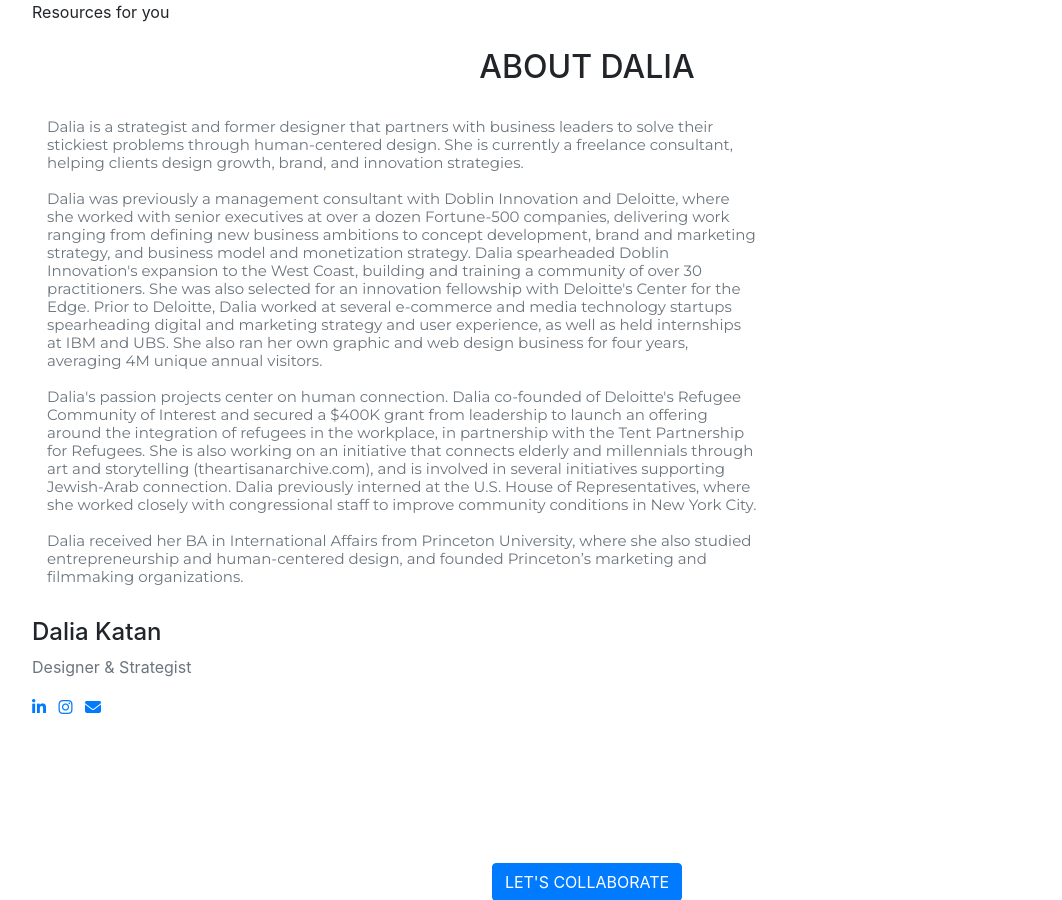
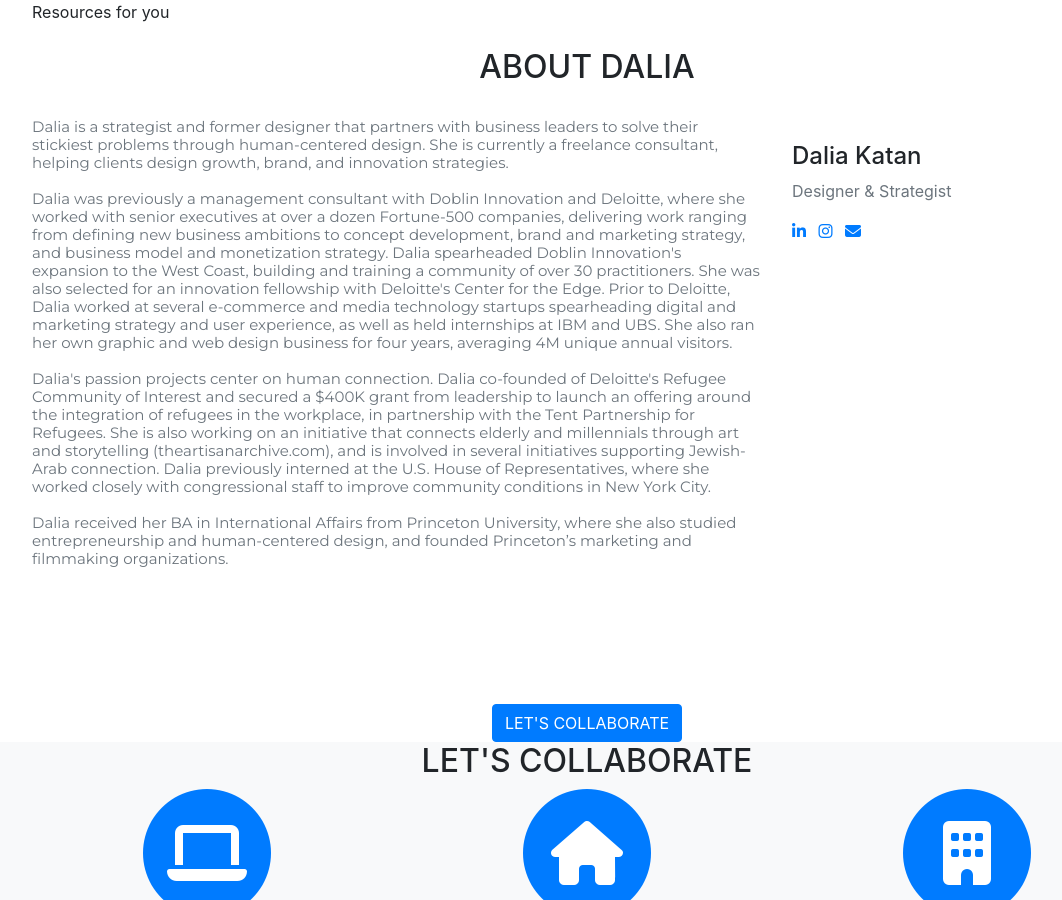
Before and after one commit to dalkat/dalkat.github.io, a Jekyll site: the page built from for-you.md, in a window 1280 px wide and 900 px high. Shown: the whole window, without its empty margins (53-1115 px from the left). Built offline with Jekyll 4.4.1, drawn with Linux system fonts in a browser that asks for light colours; nearby versions of some CDN libraries; some web fonts are replaced; library files that are not in the unit come from our copies.

Commit message:
moved up row code to before about text

```diff
--- a/_layouts/for-you.html
+++ b/_layouts/for-you.html
@@ -19,13 +19,14 @@ layout: default-sub
     <section id="contentarea">
       <div class="container">
         <div class="row" style="text-align:center;display:inline;">
-          <h2 class="section-heading text-uppercase">{{ site.data.for-you.contentarea.heading }}</h2></div>
-        {% assign ws = '' %}
+          <h2 class="section-heading text-uppercase">{{ site.data.for-you.contentarea.heading }}</h2>
+        </div>
+        <div class="row">
+          {% assign ws = '' %}
           <div class="col-sm-8 text-left">
             <h3 class="section-subheading text-muted" style="font-size:15px; font-family:'Montserrat', 'Helvetica Neue', Helvetica, Arial, sans-serif;">{{ site.data.for-you.contentarea.subheading  }}</h3>
           </div>
 
-        <div class="row">
           {%- for member in site.data.for-you.resources.members -%}
           {% assign ws = '' %}
           <div class="col-sm-4">
```
